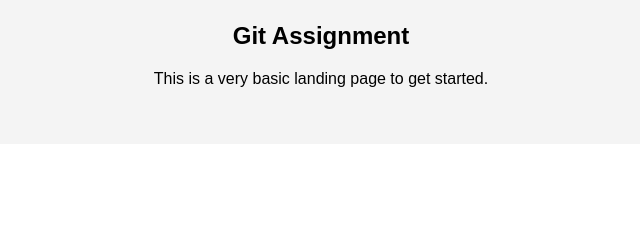
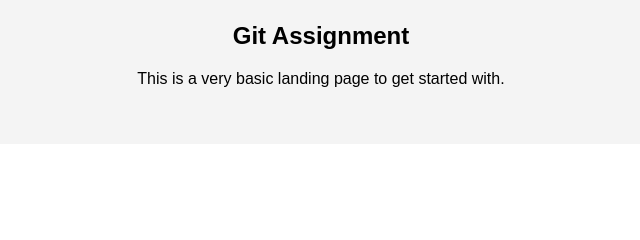
Before and after one commit to Master-Apoorv/git-learning, a plain HTML site: page src/index.html in a window 1280 px wide. Shown: the part 176-416 px from the top of the page, 319-959 px from the left. Drawn offline with Linux system fonts and the light colour scheme.

Commit message:
Modified Index.html

```diff
--- a/src/index.html
+++ b/src/index.html
@@ -19,7 +19,7 @@
   <main>
     <section class="hero">
       <h2>Git Assignment</h2>
-      <p>This is a very basic landing page to get started.</p>
+      <p>This is a very basic landing page to get started with.</p>
     </section>
   </main>
 
```
Also changed, not shown: image-4.png (deleted), image-5.png (deleted), image-6.png (deleted), image-7.png (deleted), image-8.png (deleted), image-9.png (deleted), 1 other file.
